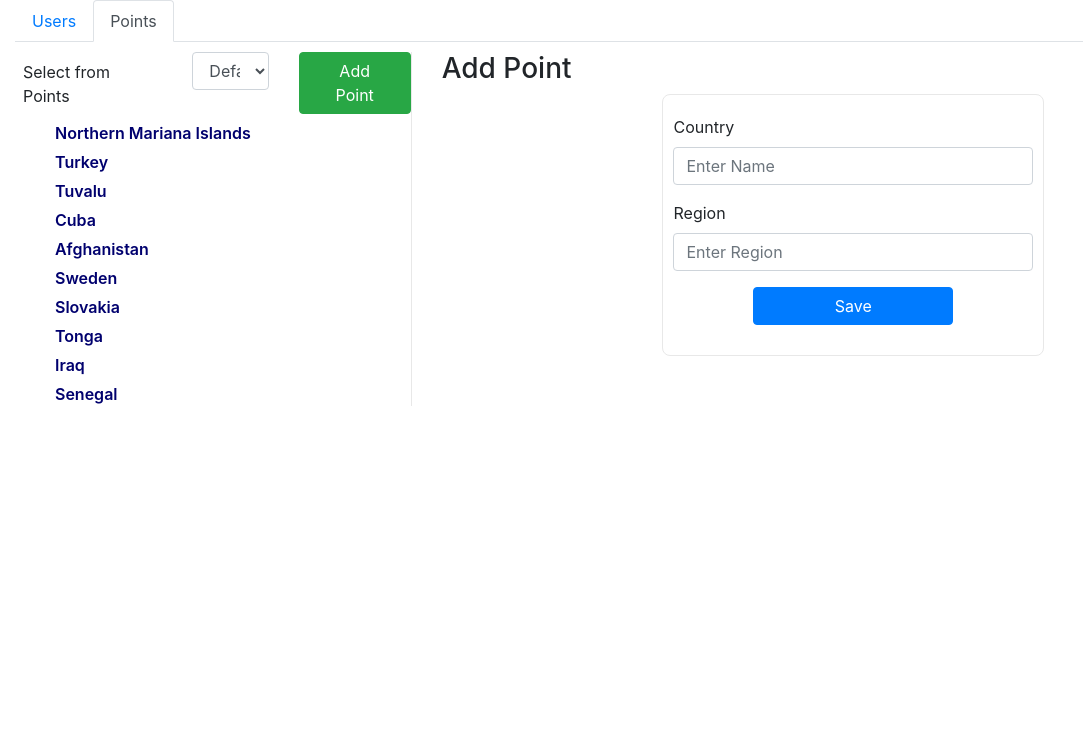
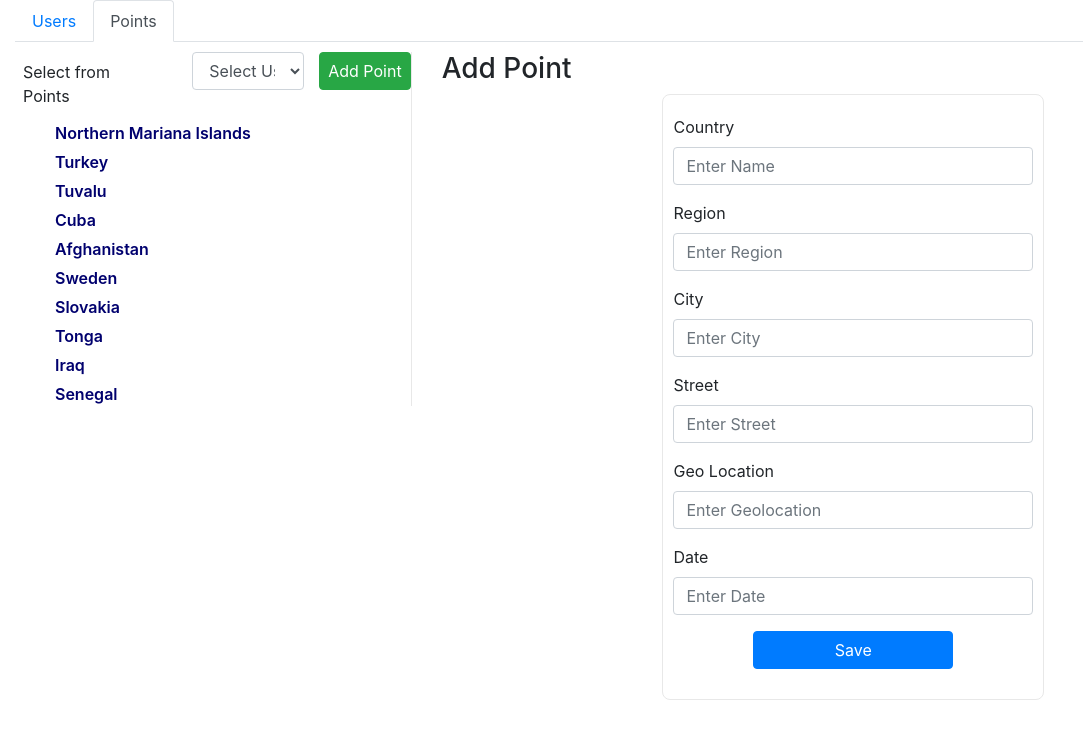
Before and after one commit to ChristinaAjemyan/react_project, a React (Create React App) app: page / in a window 1280 px wide. Both pictures are taken after a click on the tab "Points". Shown: the top 738 px of the page, without its empty margins (0-1083 px from the left). Built offline with nearby package versions, Linux system fonts and the light colour scheme.

Commit message:
points select option

```diff
--- a/src/components/pointDetails/pointDetails.component.js
+++ b/src/components/pointDetails/pointDetails.component.js
@@ -30,7 +30,23 @@ class PointDetails extends Component {
                         </div>
                         <div className="form-group">
                             <label htmlFor="region">Region</label>
-                            <input type="text" value={this.state.point.region || ''} onChange={this.handleChange.bind(this)} className="form-control" id="region" name="emregionail" placeholder="Enter Region" required/>
+                            <input type="text" value={this.state.point.region || ''} onChange={this.handleChange.bind(this)} className="form-control" id="region" name="region" placeholder="Enter Region" required/>
+                        </div>
+                        <div className="form-group">
+                            <label htmlFor="city">City</label>
+                            <input type="text" value={this.state.point.city || ''} onChange={this.handleChange.bind(this)} className="form-control" id="city" name="city" placeholder="Enter City" required/>
+                        </div>
+                        <div className="form-group">
+                            <label htmlFor="street">Street</label>
+                            <input type="text" value={this.state.point.street || ''} onChange={this.handleChange.bind(this)} className="form-control" id="street" name="street" placeholder="Enter Street" required/>
+                        </div>
+                        <div className="form-group">
+                            <label htmlFor="geo">Geo Location</label>
+                            <input type="text" value={this.state.point.geo || ''} onChange={this.handleChange.bind(this)} className="form-control" id="geo" name="geo" placeholder="Enter Geolocation" required/>
+                        </div>
+                        <div className="form-group">
+                            <label htmlFor="date">Date</label>
+                            <input type="text" value={this.state.point.date || ''} onChange={this.handleChange.bind(this)} className="form-control" id="date" name="date" placeholder="Enter Date" required/>
                         </div>
                         <button type="submit" className="btn btn-primary user-save">Save</button>
                     </form>
--- a/src/components/points/points.components.js
+++ b/src/components/points/points.components.js
@@ -119,8 +119,74 @@ class Points extends Component {
             date: "983759012",
             id: 10,
             userid: 10
-            },]
+            }],
+      users: [
+            {
+            id: 1,
+            name: "Quinn Dunn",
+            email: "egestas@quamafelis.com"
+            },
+            {
+            id: 2,
+            name: "Pascale B. Acosta",
+            email: "quam@molestieorci.com"
+            },
+            {
+            id: 3,
+            name: "Nita Lyons",
+            email: "Praesent.eu@Sedmolestie.org"
+            },
+            {
+            id: 4,
+            name: "Xandra F. Fleming",
+            email: "eget.mollis.lectus@Nunc.net"
+            },
+            {
+            id: 5,
+            name: "Leroy H. Mathews",
+            email: "ultricies.adipiscing@lobortistellus.com"
+            },
+            {
+            id: 6,
+            name: "Honorato Barber",
+            email: "ac.mattis.semper@Namporttitor.org"
+            },
+            {
+            id: 7,
+            name: "Pearl K. Jackson",
+            email: "in.dolor@Utsagittislobortis.co.uk"
+            },
+            {
+            id: 8,
+            name: "Unity Y. Strong",
+            email: "sapien.Aenean.massa@ipsumporta.com"
+            },
+            {
+            id: 9,
+            name: "Cassidy Rivera",
+            email: "nisl.Maecenas@scelerisque.com"
+            },
+            {
+            id: 10,
+            name: "Omar Ferguson",
+            email: "ipsum.primis@nequenon.net"
+            }],
+      selectedUser: undefined
     }
+    setTimeout(()=>{
+      this.setState({filteredPoints: this.state.points})
+    },100)
+    this.options = this.state.users.map((el,index)=>{
+      return <option key={index} value={el.id}>{el.name}</option>
+    })
+  }
+  selectUser(e){
+    this.setState({selectedUser: e.target.value})
+    let arr = this.state.points.filter(el => {
+      if(+el.userid===+e.target.value){
+        return el
+      }})
+    this.setState({filteredPoints: arr})
   }
 
   render() {
@@ -130,17 +196,18 @@ class Points extends Component {
           <div className="col-md-5">
             <p className="m-2">Select from Points</p>
           </div>
-          <div className="col-md-3">
-            <select className="form-control">
-             <option>Default select</option>
+          <div className="col-md-4">
+            <select className="form-control" value={this.state.selectedUser} onChange={this.selectUser.bind(this)}>
+            <option value={undefined}>Select User</option>
+             {this.options}
             </select>
           </div>
-          <div className="col-md-4">
-            <button className="btn btn-success px-4" onClick={this.handleSelect.bind(this,{},'point')}>Add Point</button>
+          <div className="col-md-3 p-0">
+            <button className="btn btn-success px-2" onClick={this.handleSelect.bind(this,{},'point')}>Add Point</button>
           </div>
         </div>
 
-        <List points={this.state.points} onPointSelect={this.handleSelect}/>
+        <List points={this.state.filteredPoints} onPointSelect={this.handleSelect}/>
       </div>
     );
   }
```
